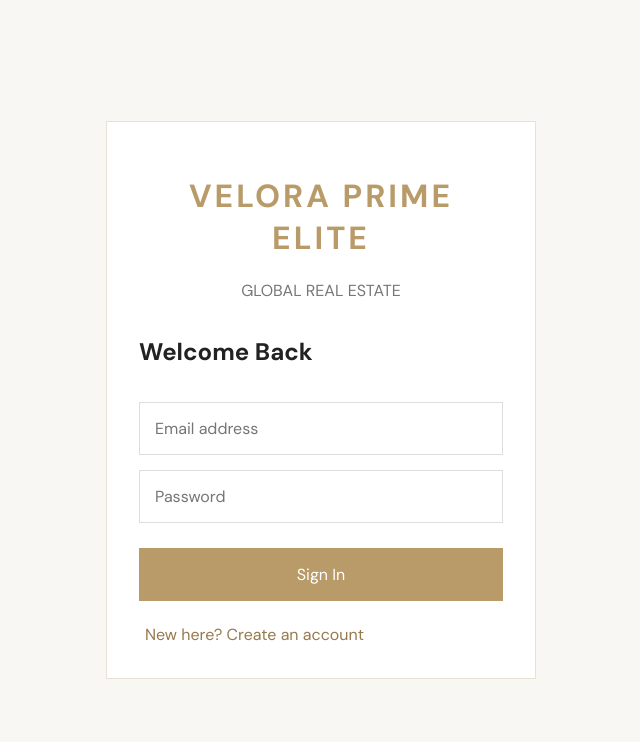
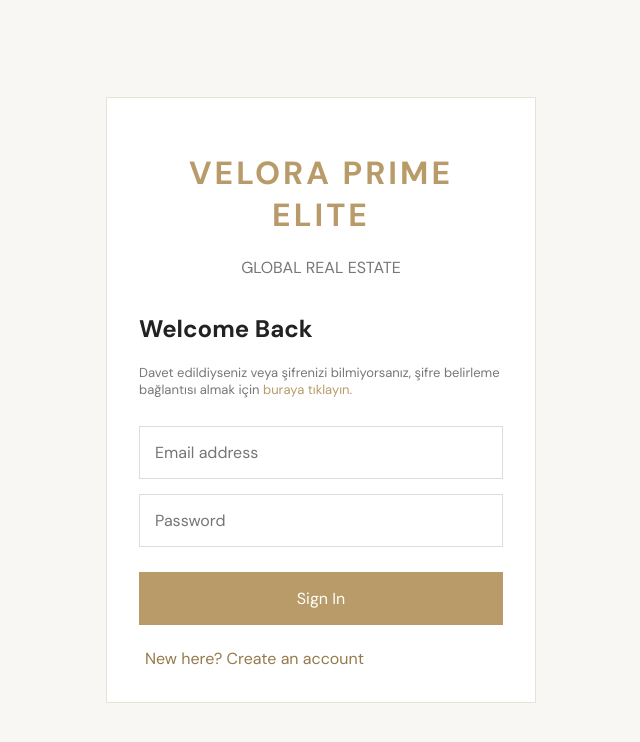
Before and after one commit to ibrahimcabar/Aegean-Prime-Elite-1, a Next.js app: page /giris in a window 1280 px wide. Shown: the top 742 px of the page, without its empty margins (319-959 px from the left). Built offline with nearby package versions, Linux system fonts and the light colour scheme; no server answers; a web font is replaced by a local one.

Commit message:
Add password recovery link to the login page
Add a link for password recovery instructions.

```diff
--- a/app/giris/page.tsx
+++ b/app/giris/page.tsx
@@ -163,7 +163,13 @@ window.location.href = "/panel";
         <h2 style={{ marginTop: 35, color: "#222" }}>
           {kayit ? "Create Account" : "Welcome Back"}
         </h2>
-
+<p style={{ color: "#777", fontSize: 13 }}>
+  Davet edildiyseniz veya şifrenizi bilmiyorsanız,
+  şifre belirleme bağlantısı almak için
+  <a href="/forgot-password" style={{ color: "#b89b68" }}>
+    {" "}buraya tıklayın.
+  </a>
+</p>
         <form onSubmit={handleSubmit}>
           <input
             type="email"
```
